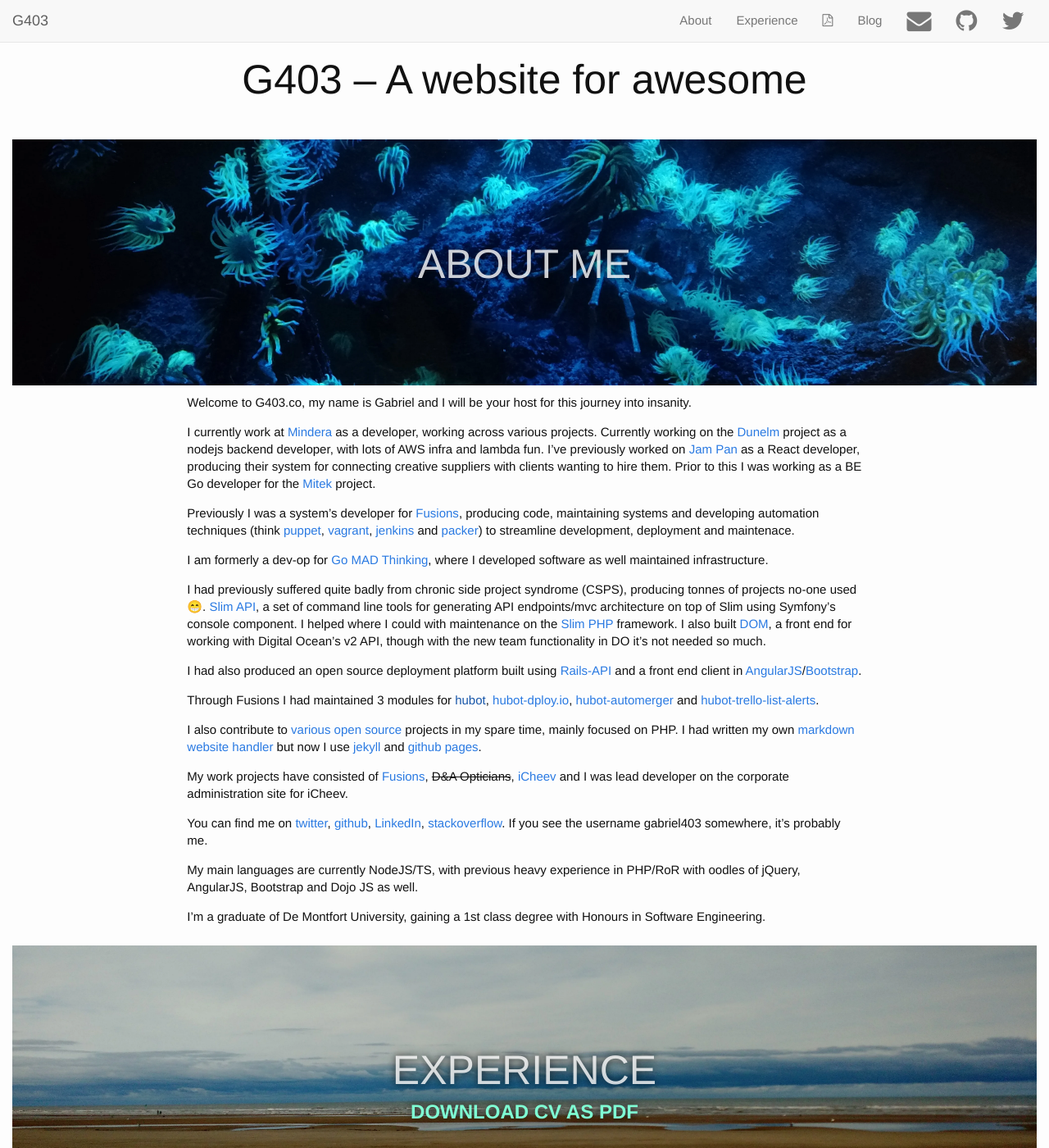
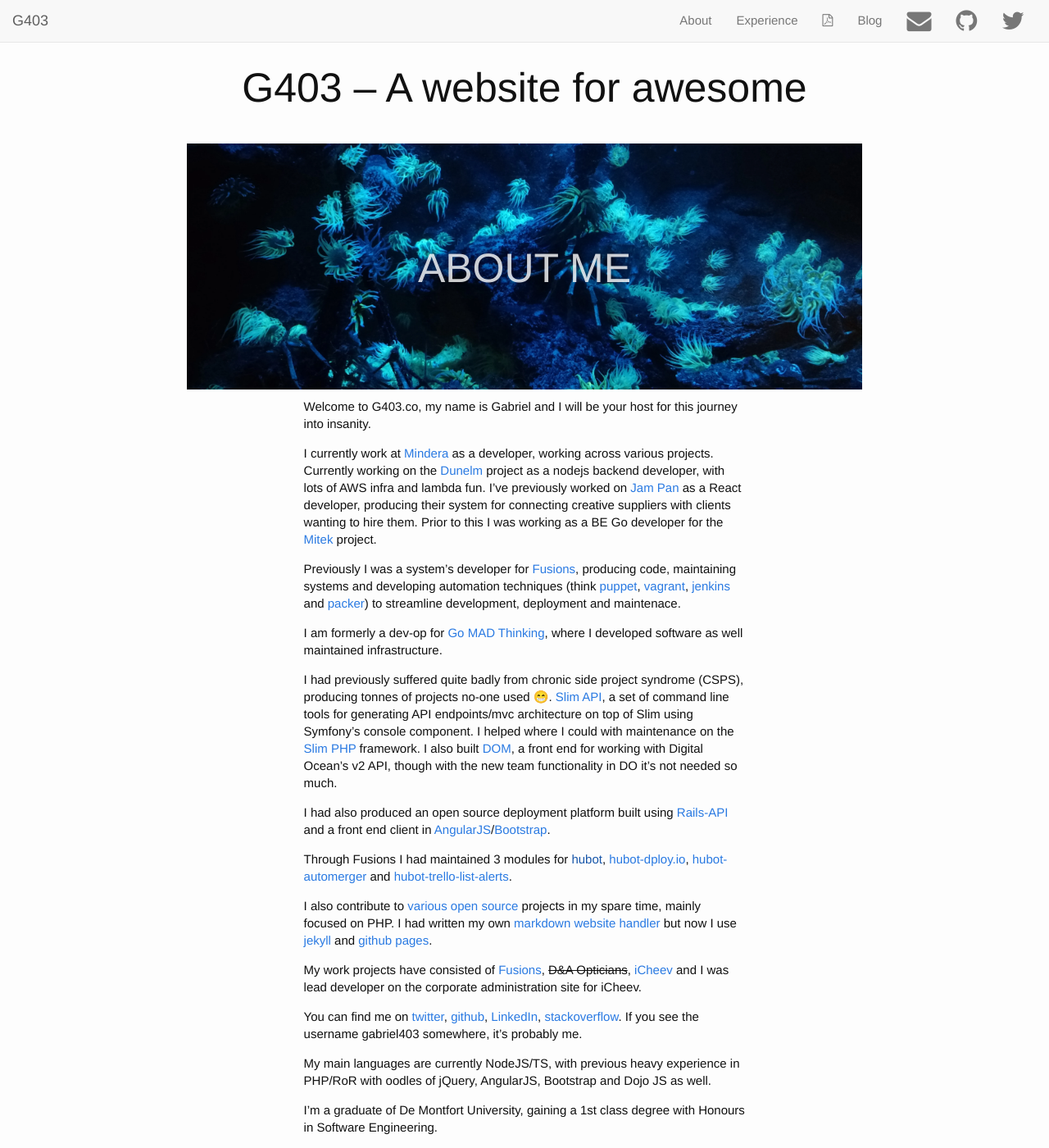
Before and after one commit to gabriel403/g403.co, a Jekyll site: the page built from index.html, in a window 1280 px wide and 1400 px high. Shown: the whole window at 82% size. Built offline with Jekyll 4.4.1, drawn with Linux system fonts in a browser that asks for light colours; nearby versions of some CDN libraries; emoji names are drawn with the system emoji font.

Commit message:
update for posts

```diff
--- a/_layouts/default.html
+++ b/_layouts/default.html
@@ -1,22 +1,24 @@
 <!DOCTYPE html>
 <html>
-
   {% include head.html %}
 
   <body data-spy="scroll" data-target=".bs-js-navbar-scrollspy">
-
     {% include header.html %}
 
     <div class="container-fluid">
-      <h1><center>{{ site.name }} – {{ site.description }}</center></h1>
-      <div class="page-content">
-        <div class="wrapper">
-          {{ content }}
+      <div class="row">
+        <div class="col-md-8 col-md-offset-2">
+          <h1 class="section">
+            {{ site.name }} – {{ site.description }}
+          </h1>
+          <div class="page-content">
+            <div class="wrapper">
+              {{ content }}
+            </div>
+          </div>
         </div>
       </div>
     </div>
     {% include footer.html %}
-
   </body>
-
 </html>
--- a/assets/css/main.scss
+++ b/assets/css/main.scss
@@ -51,6 +51,9 @@ section,
   margin: 10px auto;
 }
 
+h1.section {
+  text-align: center;
+}
 // Import partials from `sass_dir` (defaults to `_sass`)
 @import "base", "layout", "syntax-highlighting";
 
```
